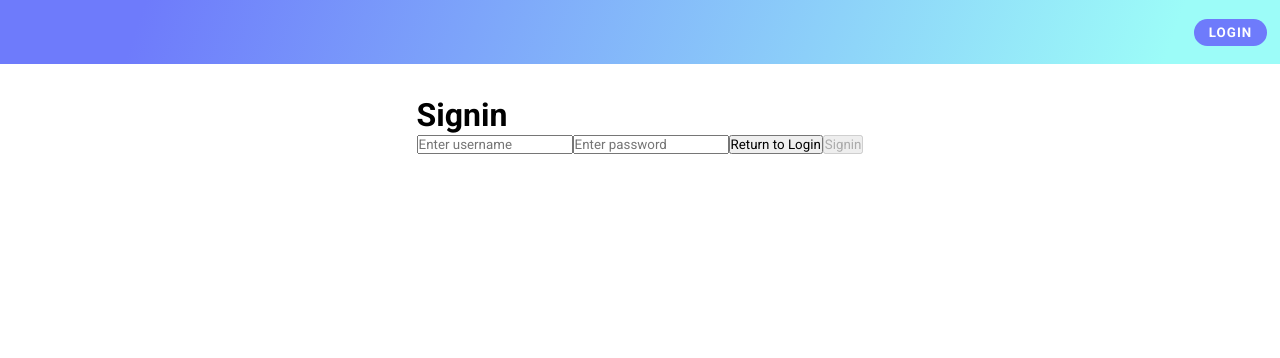
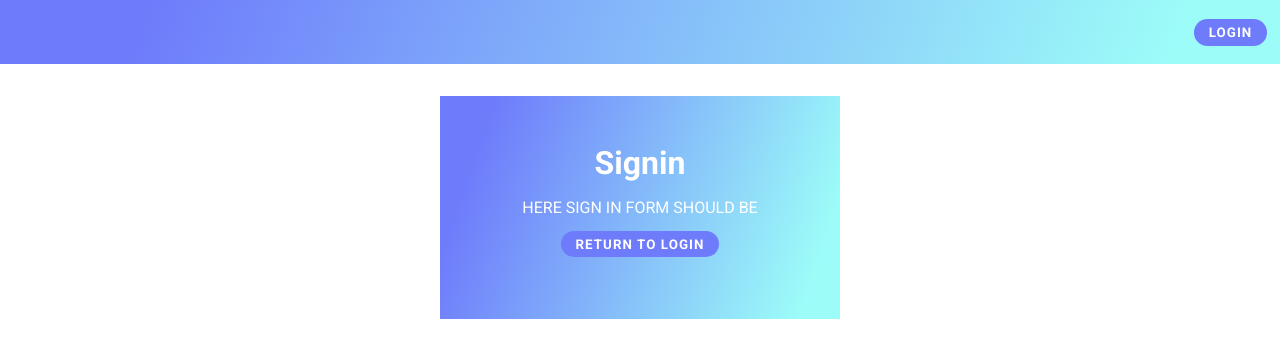
Before and after one commit to encl1ess/emphasoft-spa, a React (Create React App) app: page /signin in a window 1280 px wide. Shown: the top 358 px of the page. Built offline with nearby package versions, Linux system fonts and the light colour scheme.

Commit message:
add signin template

```diff
--- a/src/components/SigninForm.tsx
+++ b/src/components/SigninForm.tsx
@@ -1,7 +1,9 @@
 import React, {useState} from 'react';
-import { NavLink } from 'react-router-dom';
+import {NavLink } from 'react-router-dom';
 import { useInput } from '../hooks/useInput';
 import { RouteNames } from '../routes/routes';
+import { Button } from '../styles/Button';
+import Form from '../styles/Form';
 import ErrorMessage from './ErrorMessage';
 
 
@@ -11,9 +13,10 @@ const SigninForm = () => {
     const password = useInput('',  {isEmpty: true, maxLength: 128, minLength: 8,  pattern: /^(?=.*[A-Z])(?=.*\d).{8,}$/})
 
     return (
-        <form>
+        <Form>
             <h1>Signin</h1>
-            <input value={username.value} name="username" type='text' placeholder='Enter username'
+            <label>Here sign in form should be</label>
+            {/* <input value={username.value} name="username" type='text' placeholder='Enter username'
                 onChange={e => username.onChange(e)}
                 onBlur={e => username.onBlur(e)} />
             {(username.isLeave && username.errorMessage) &&  Object.values(username.errorMessage).map((message, i) => <ErrorMessage key = {'u'+i} message={message}/>)}
@@ -22,12 +25,12 @@ const SigninForm = () => {
                 onBlur={e => password.onBlur(e)} />
             {(password.isLeave && password.errorMessage) && Object.values(password.errorMessage).map((message, i) => <ErrorMessage key = {'p'+ i} message={message}/>)}
             {(password.isLeave && password.errorMessage?.pattern) && <ErrorMessage message='The password must contain an uppercase letter number and a special character'/>}
-
+            */}
             <NavLink to={RouteNames.LOGIN}>
-                <button> Return to Login</button>
+                <Button> Return to Login</Button>
             </NavLink>
-            <button disabled={!username.isValid || !password.isValid}>Signin</button>
-        </form>
+            {/* <Button disabled={!username.isValid || !password.isValid}>Signin</Button> */}
+        </Form>
     );
 };
 
```
